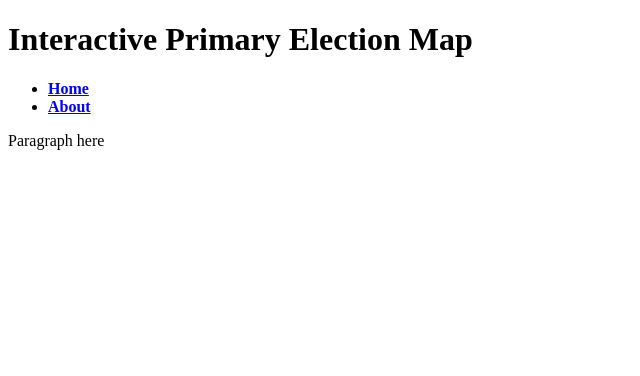
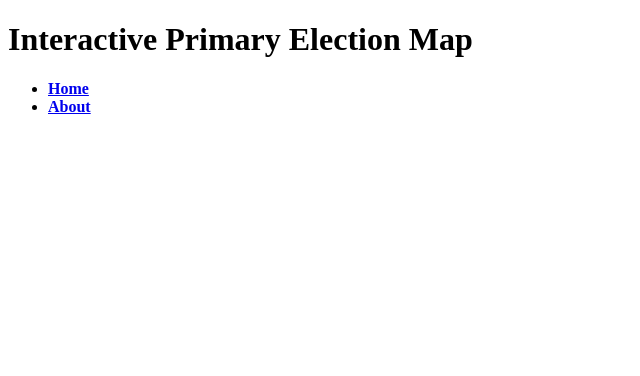
Before and after one commit to OAPadilla/primary-election-app, a Flask app: page / in a window 1280 px wide. Shown: the top 376 px of the page, without its empty margins (0-640 px from the left). Run offline with Flask 2, Linux system fonts and the light colour scheme.

Commit message:
small fix

```diff
--- a/run.py
+++ b/run.py
@@ -7,9 +7,11 @@ app = Flask(__name__)
 def home():
     return render_template("home.html")
 
+
 @app.route("/about")
 def about():
-	return render_template("about.html")
+    return render_template("about.html")
+
 
 if __name__ == "__main__":
     app.run(debug=True)
--- a/templates/home.html
+++ b/templates/home.html
@@ -8,7 +8,7 @@
 		{% extends "layout.html" %}
 		{% block content %}
 		<div class="home">
-			<p>Paragraph here</p>
+
 		</div>
 		{% endblock %}
 	</body>
```
Also changed, not shown: 1 other file.
